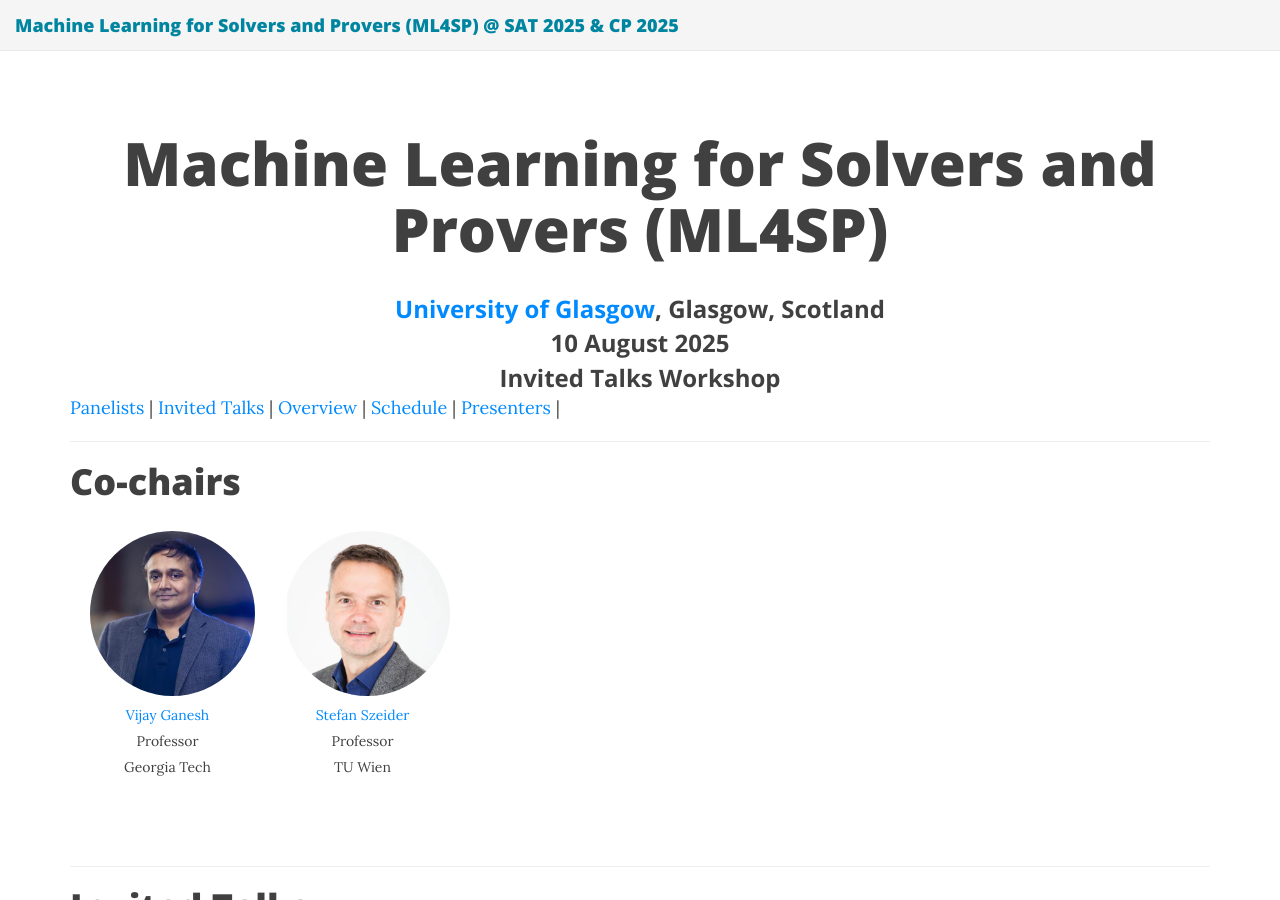
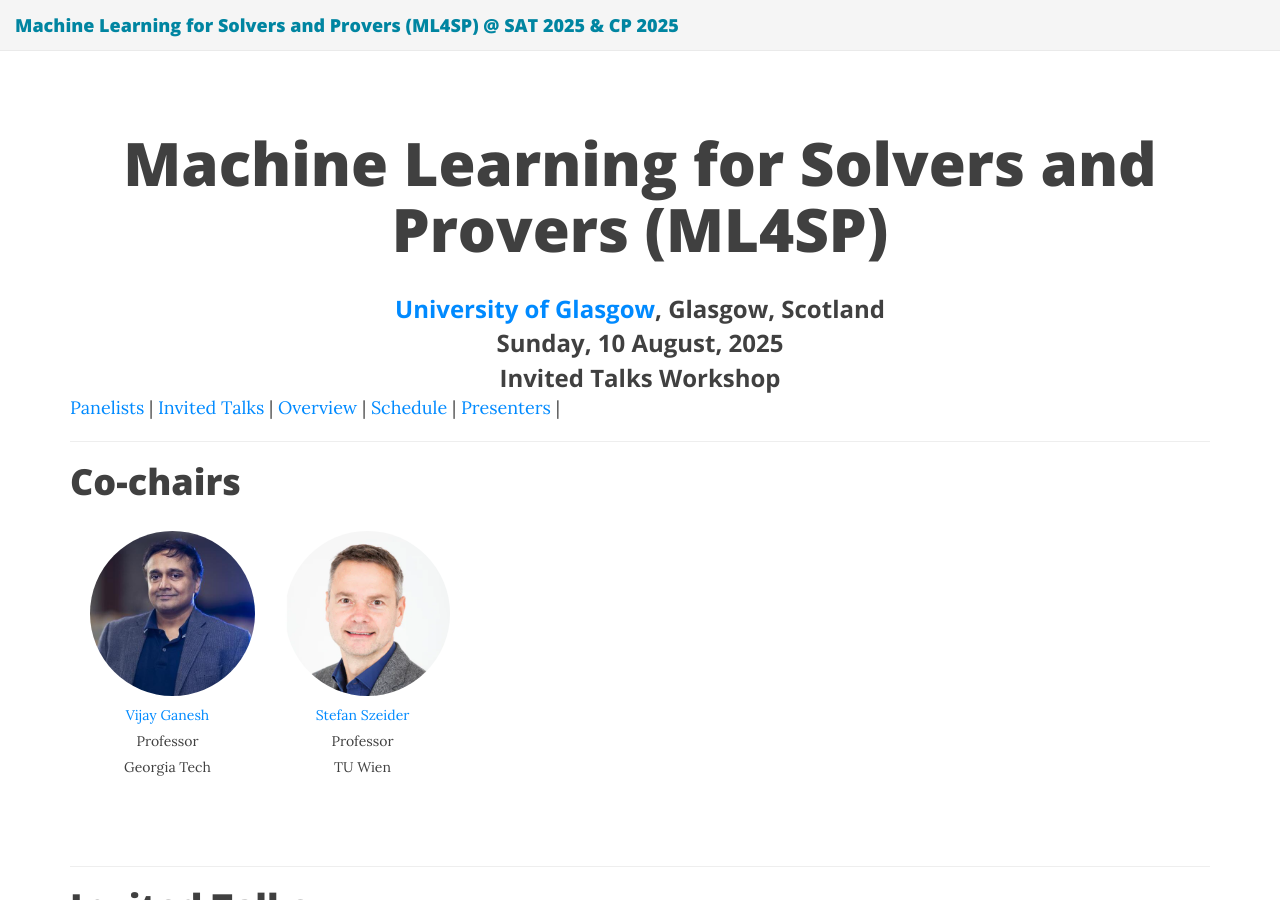
Before and after one commit to ml4sp/ml4sp.github.io, a Jekyll site: the page built from index.md, in a window 1280 px wide and 900 px high. Built offline with Jekyll 4.4.1, drawn with Linux system fonts in a browser that asks for light colours; nearby versions of some CDN libraries.

Commit message:
minor update

```diff
--- a/index.md
+++ b/index.md
@@ -11,7 +11,7 @@ title: Machine Learning for Solvers and Provers (ML4SP)
 </div>
 
 <div class="venue" style="font-size: 24px; display: block; font-family: 'Open Sans', 'Helvetica Neue', Helvetica, Arial, sans-serif; font-weight: 300; color: #404040; text-align: center;">
-  <strong>10 August 2025</strong>
+  <strong>Sunday, 10 August, 2025</strong>
 </div>
 
 <div class="venue" style="font-size: 24px; display: block; font-family: 'Open Sans', 'Helvetica Neue', Helvetica, Arial, sans-serif; font-weight: 300; color: #404040; text-align: center;">
```
